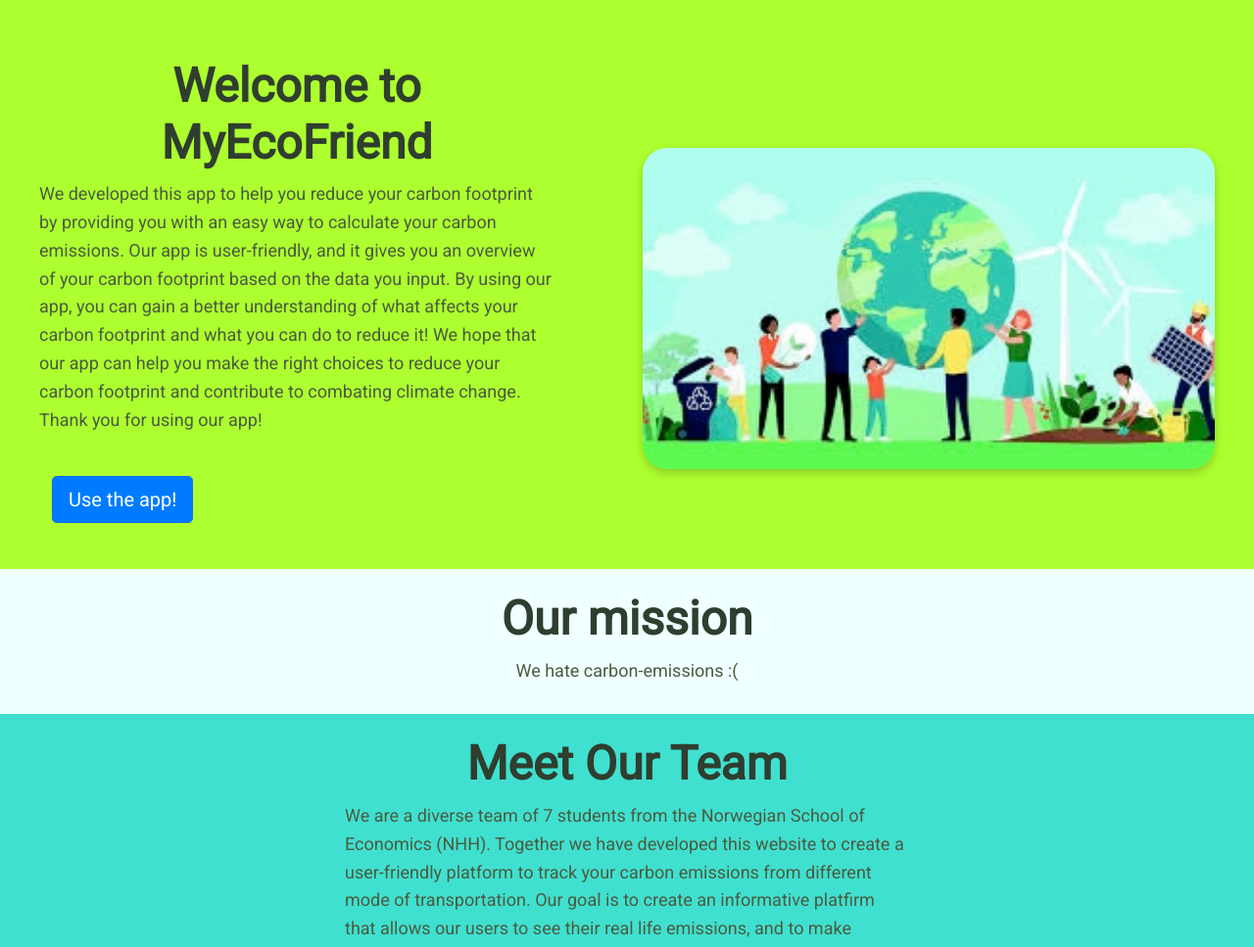
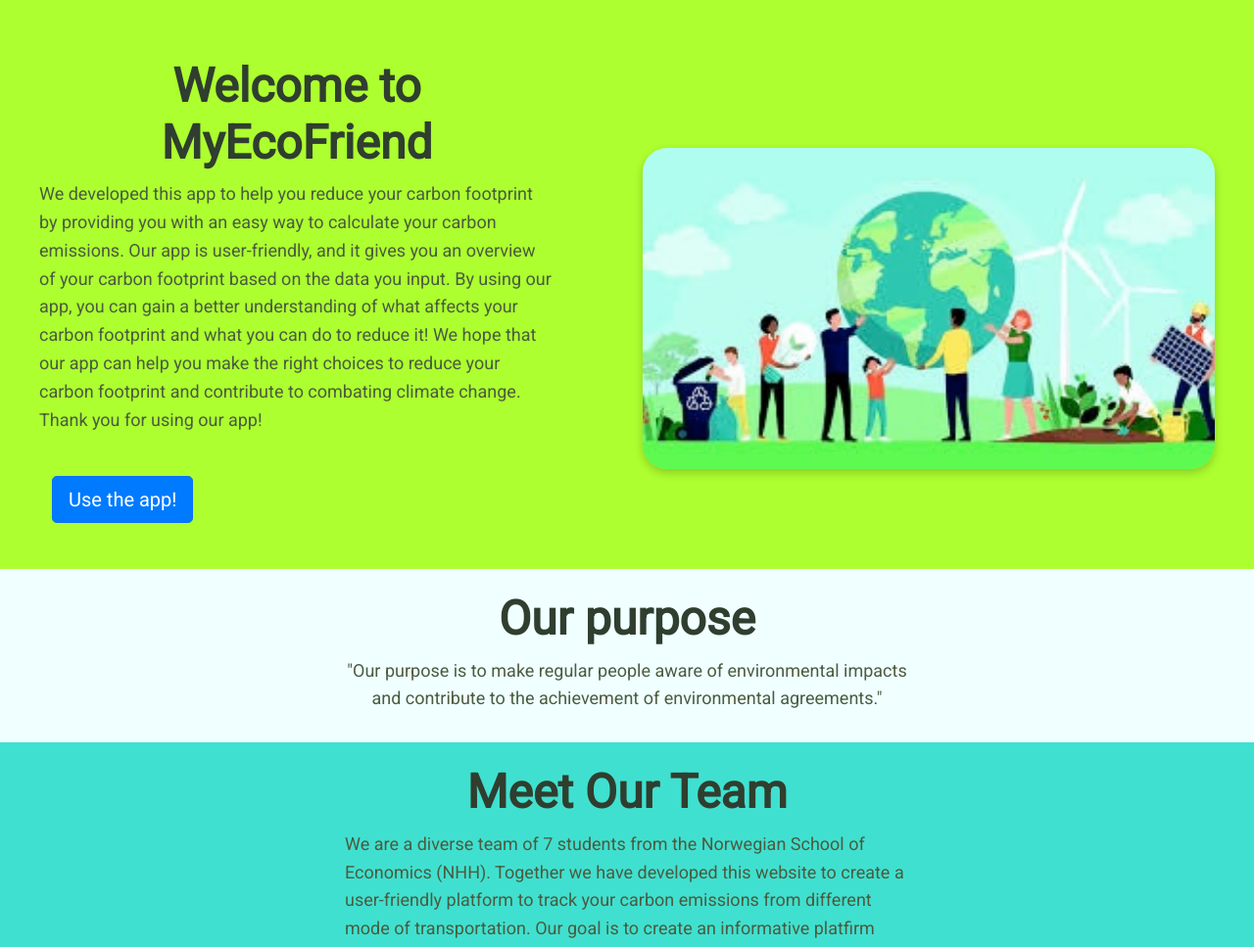
Before and after one commit to NHHSVolunteer/Carbonapp-3, a Flask app: page / in a window 1280 px wide. Shown: the part 101-1068 px from the top of the page at 98% size. Run offline with Flask 2, Linux system fonts and the light colour scheme; some libraries are stand-ins or nearby versions.

Commit message:
quick update

```diff
--- a/Capp/templates/home.html
+++ b/Capp/templates/home.html
@@ -37,8 +37,8 @@
 
 
     <div class="container_text">
-      <h1>Our mission</h1>
-      <p>We hate carbon-emissions :( </p>
+      <h1>Our purpose</h1>
+      <p> "Our purpose is to make regular people aware of environmental impacts and contribute to the achievement of environmental agreements." </p>
       </div>
 
     </div>
```
